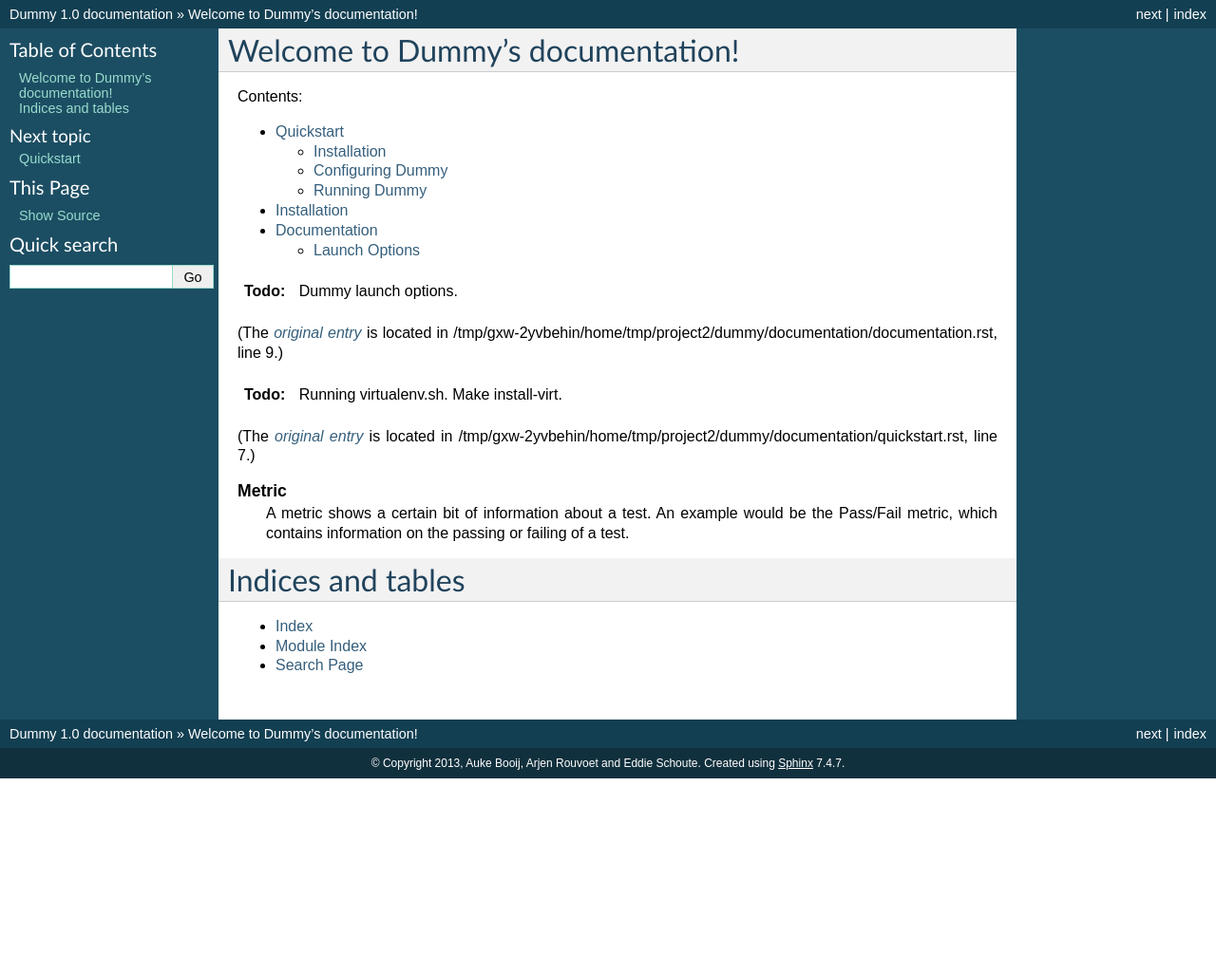
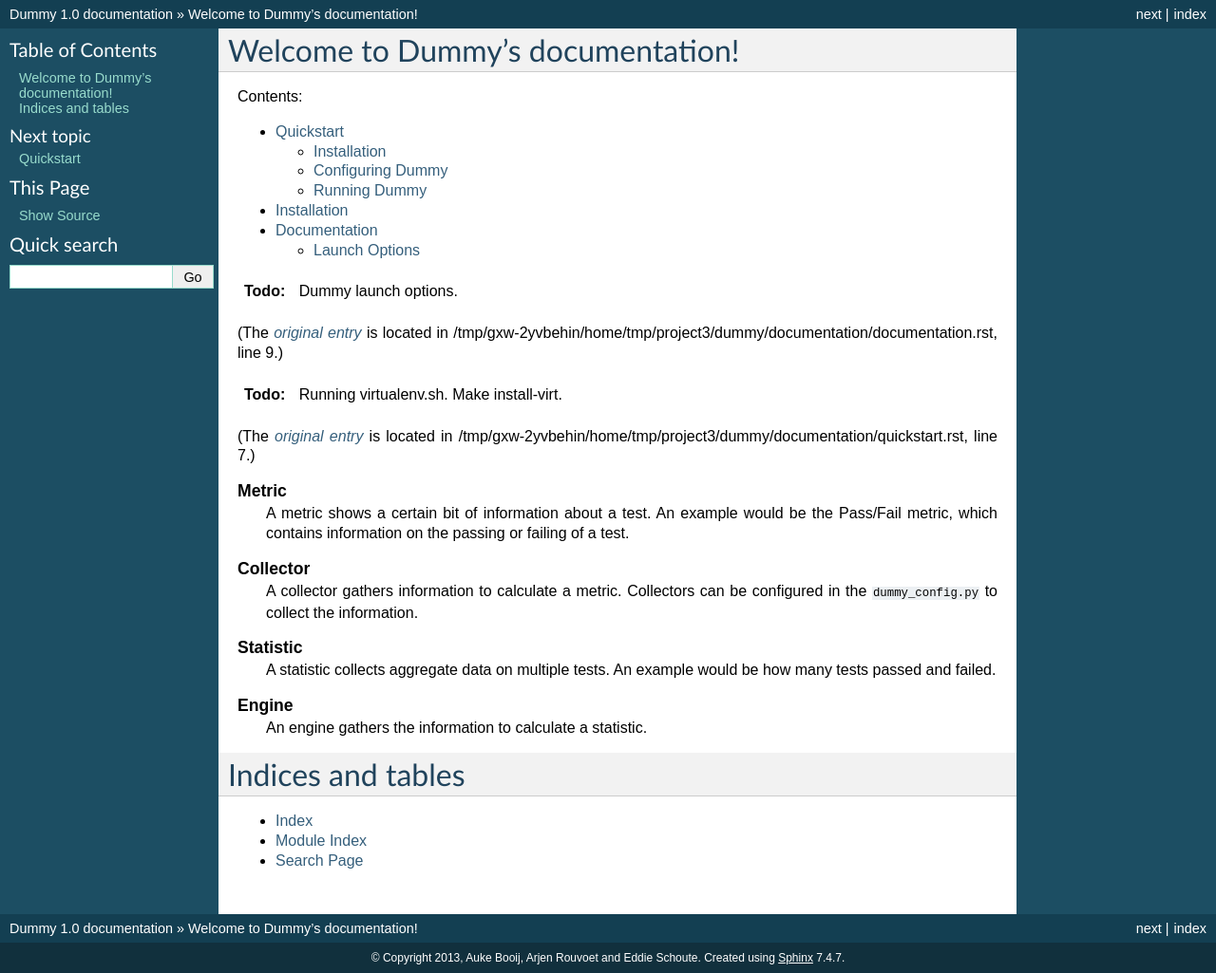
Before and after one commit to ajrouvoet/dummy, a Sphinx documentation site: the page built from dummy/documentation/index.rst, in a window 1280 px wide. Shown: the whole page at 95% size. Built offline with Sphinx 7.4.7, drawn with Linux system fonts in a browser that asks for light colours; before the commit the page ends 900 px from its top, so only the background shows below that.

Commit message:
Added more entries to Glossary.

```diff
--- a/dummy/documentation/code/example_dummy_config.py
+++ b/dummy/documentation/code/example_dummy_config.py
@@ -33,6 +33,6 @@ STATISTICS = {
 
         # let's count for example the amount of tests failed/passed
         'tests passing': {
-                'engine': CountEngine
+                'engine': CountEngine()
         },
 }
--- a/dummy/documentation/index.rst
+++ b/dummy/documentation/index.rst
@@ -23,6 +23,17 @@ Contents:
 		A metric shows a certain bit of information about a test.
 		An example would be the Pass/Fail metric, which contains information on the passing or failing of a test.
 
+	Collector
+		A collector gathers information to calculate a metric.
+		Collectors can be configured in the ``dummy_config.py`` to collect the information.
+
+	Statistic
+		A statistic collects aggregate data on multiple tests.
+		An example would be how many tests passed and failed.
+
+	Engine
+		An engine gathers the information to calculate a statistic.
+
 
 
 
--- a/dummy/documentation/quickstart.rst
+++ b/dummy/documentation/quickstart.rst
@@ -33,7 +33,7 @@ Import the Pass/Fail collector by adding the following import statement under th
 
 	from dummy.collectors.generic import PassFailCollector
 
-Next add this collector to the list of :term:`metric` you want to collect ``METRICS``::
+Next add this :term:`collector` to the list of :term:`metric` you want to collect ``METRICS``::
 
 	METRICS = {
 		# passing/failing of a test is configured as a collector
@@ -43,10 +43,10 @@ Next add this collector to the list of :term:`metric` you want to collect ``METR
 	}
 
 After running all the tests, it is often useful to have an aggregated report with an overview of all the collected metrics.
-Statistics collect aggregated data over multiple tests.
+A :term:`statistic` collects aggregated data over multiple tests.
 Counting the number of passing and failing tests, is one generic statistic that is included with Dummy.
 
-Let's add the counting engine as a Statistic. First import ``CountEngine`` by adding the following line under ``import os``::
+Let's add the counting :term:`engine` as a Statistic. First import ``CountEngine`` by adding the following line under ``import os``::
 
 	from dummy.statistics.generic import CountEngine
 
```
